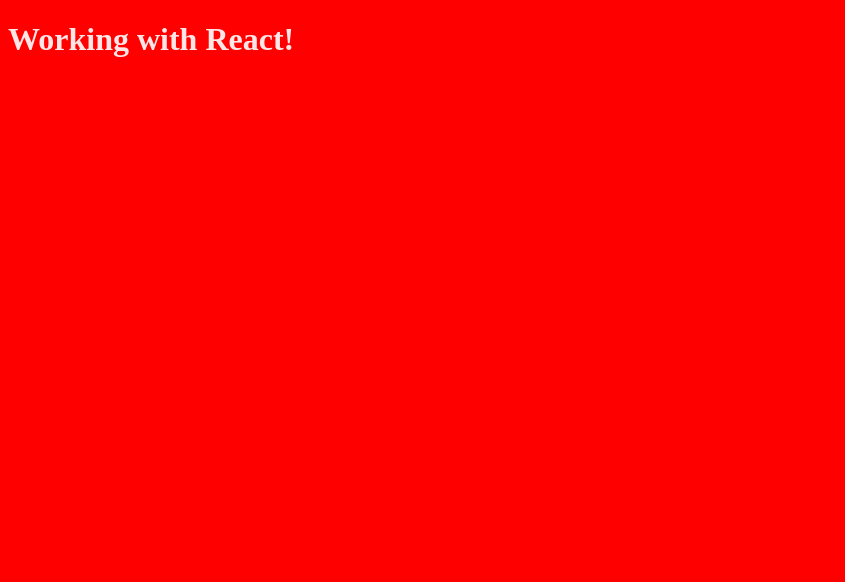
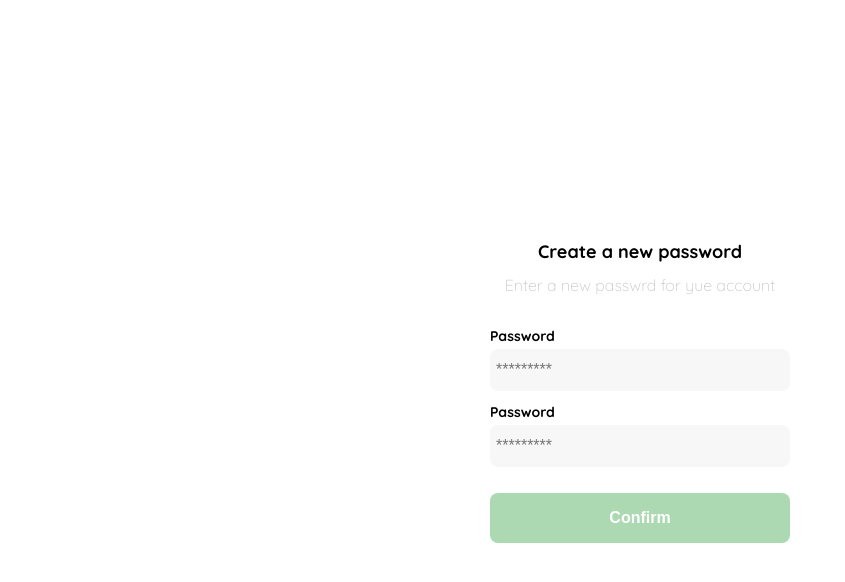
Before and after one commit to mt-alejo/pj-react-shop, a React app: page / in a window 1280 px wide. Shown: the top 582 px of the page, without its empty margins (0-845 px from the left). Built offline with nearby package versions, Linux system fonts and the light colour scheme.

Commit message:
Add components and style them

```diff
--- a/public/index.html
+++ b/public/index.html
@@ -5,6 +5,9 @@
     <meta http-equiv="X-UA-Compatible" content="IE=edge">
     <meta name="viewport" content="width=device-width, initial-scale=1.0">
     <title>React Shop</title>
+    <link rel="preconnect" href="https://fonts.googleapis.com">
+    <link rel="preconnect" href="https://fonts.gstatic.com" crossorigin>
+    <link href="https://fonts.googleapis.com/css2?family=Quicksand:wght@300;500;700&display=swap" rel="stylesheet">
 </head>
 <body>
     <div id="box"></div>
--- a/src/components/App.jsx
+++ b/src/components/App.jsx
@@ -1,9 +1,13 @@
+import Layout from '../containers/Layout';
+import Login from '../containers/Login';
 import React from 'react';
-import '../styles/global.scss'
+import '../styles/global.css'
 
 const App = () => {
     return(
-        <h1>Working with React!</h1>
+        <Layout>
+            <Login />
+        </Layout>
     );
 }
 
--- /dev/null
+++ b/src/containers/Layout.jsx
@@ -0,0 +1,11 @@
+import React from 'react';
+
+const Layout = ({ children }) => {
+    return (
+        <div className="Layout">
+            {children}
+        </div>
+    );
+}
+
+export default Layout;
--- /dev/null
+++ b/src/containers/Login.jsx
@@ -0,0 +1,24 @@
+import React from 'react';
+import '../styles/Login.scss';
+import logo from '../../public/logos/logo_yard_sale.svg'
+
+const Login = () => {
+    return (
+    <div className="login">
+        <div className="form-container">
+            <img src={logo} alt="logo" className="logo"/>
+            <h1 className="title">Create a new password</h1>
+            <p className="subtitle">Enter a new passwrd for yue account</p>
+            <form action="/" className="form">
+                <label htmlFor="password" className="label">Password</label>
+                <input type="password" id="password" placeholder="*********" className="input input-password"/>
+                <label htmlFor="new-password" className="label">Password</label>
+                <input type="password" id="new-password" placeholder="*********" className="input input-password"/>
+                <input type="submit" value="Confirm" className="primary-button login-button"/>
+            </form>
+        </div>
+    </div>
+    );
+}
+
+export default Login;
--- /dev/null
+++ b/src/styles/Login.scss
@@ -0,0 +1,70 @@
+@use 'vars';
+
+  .login {
+    width: 100%;
+    height: 100vh;
+    display: grid;
+    place-items: center;
+  }
+  .form-container {
+    display: grid;
+    grid-template-rows: auto 1fr auto;
+    width: 300px;
+  }
+  .logo {
+    width: 150px;
+    margin-bottom: 48px;
+    justify-self: center;
+    display: none;
+  }
+  .title {
+    font-size: var(--lg);
+    margin-bottom: 12px;
+    text-align: center;
+  }
+  .subtitle {
+    color: var(--very-light-pink);
+    font-size: var(--md);
+    font-weight: 300;
+    margin-top: 0;
+    margin-bottom: 32px;
+    text-align: center;
+  }
+  .form {
+    display: flex;
+    flex-direction: column;
+  }
+  .label {
+    font-size: var(--sm);
+    font-weight: bold;
+    margin-bottom: 4px;
+  }
+  .input {
+    background-color: var(--text-input-field);
+    border: none;
+    border-radius: 8px;
+    height: 30px;
+    font-size: var(--md);
+    padding: 6px;
+    margin-bottom: 12px;
+  }
+  .primary-button {
+    background-color: var(--hospital-green);
+    border-radius: 8px;
+    border: none;
+    color: var(--white);
+    width: 100%;
+    cursor: pointer;
+    font-size: var(--md);
+    font-weight: bold;
+    height: 50px;
+  }
+  .login-button {
+    margin-top: 14px;
+    margin-bottom: 30px;
+  }
+  @media (max-width: 640px) {
+    .logo {
+      display: block;
+    }
+  }
--- /dev/null
+++ b/src/styles/_vars.scss
@@ -0,0 +1,10 @@
+:root {
+    --white: #FFFFFF;
+    --black: #000000;
+    --very-light-pink: #C7C7C7;
+    --text-input-field: #F7F7F7;
+    --hospital-green: #ACD9B2;
+    --sm: 14px;
+    --md: 16px;
+    --lg: 18px;
+    }
--- /dev/null
+++ b/src/styles/global.css
@@ -0,0 +1,5 @@
+
+body {
+margin: 0;
+font-family: 'Quicksand', sans-serif;
+}
--- a/src/styles/global.scss
+++ /dev/null
@@ -1,7 +0,0 @@
-$base-color: #ff0000;
-$color: rgba(white, 0.9);
-
-body{
-    background-color: $base-color;
-    color: $color;
-}
--- a/webpack.config.js
+++ b/webpack.config.js
@@ -30,13 +30,20 @@
             ]
         },
         {
-            test: /\.s[ac]ss$/i,
+            test: /\.(css|s[ac]ss)$/i,
             use: [
                 "style-loader",
                 "css-loader",
                 "sass-loader"
             ]
-        }
+        },
+        {
+            test: /\.(png|jpg|svg|jpeg|webp)$/,
+            type: 'asset/resource',
+            generator: {
+               filename: 'images/[hash]-[name].[ext]',
+            }
+         }
     ]
    },
    plugins:[
```
Also changed, not shown: public/logos/logo_yard_sale.svg (added), 4 other files (tests, documents, lock files or other folders).
